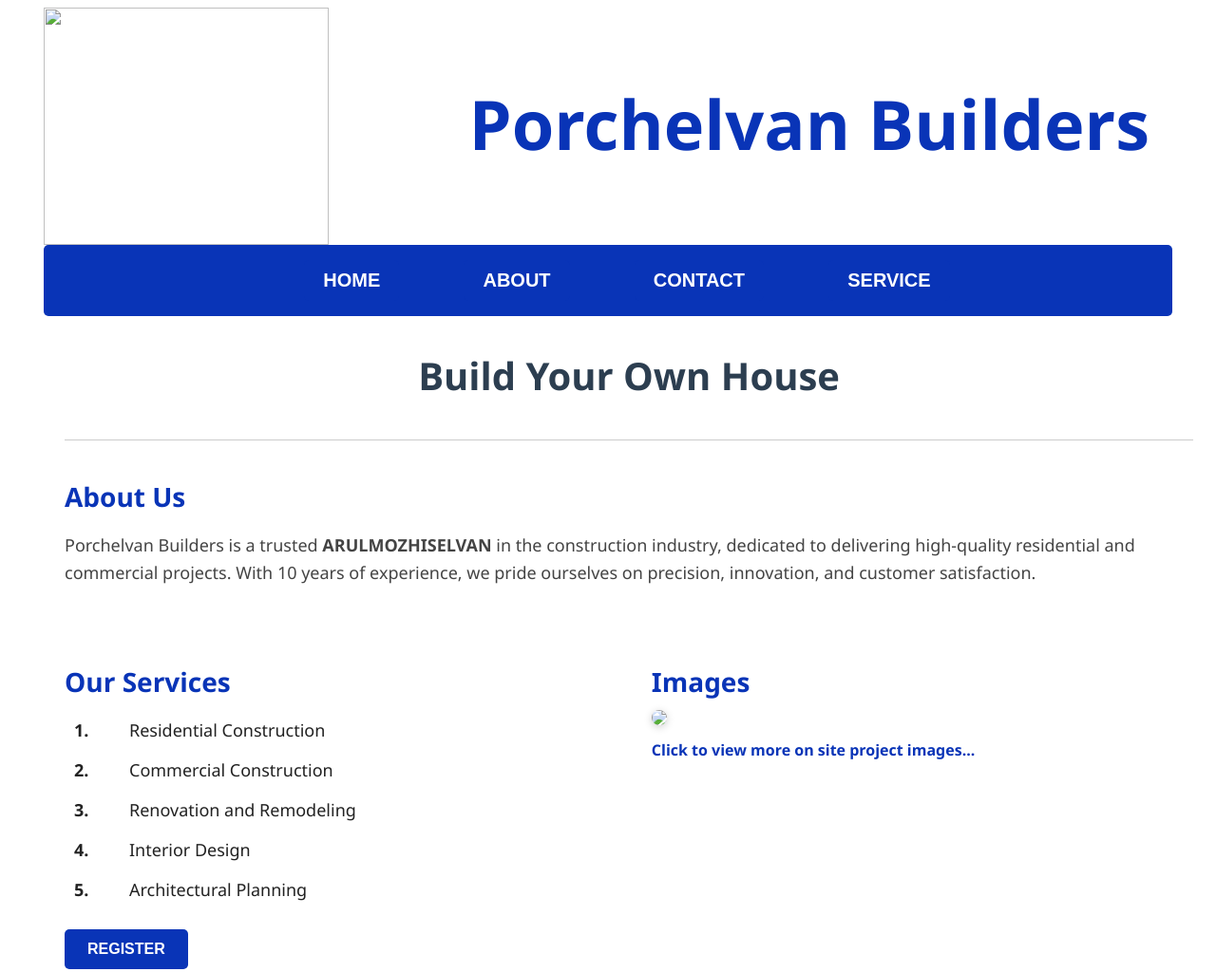
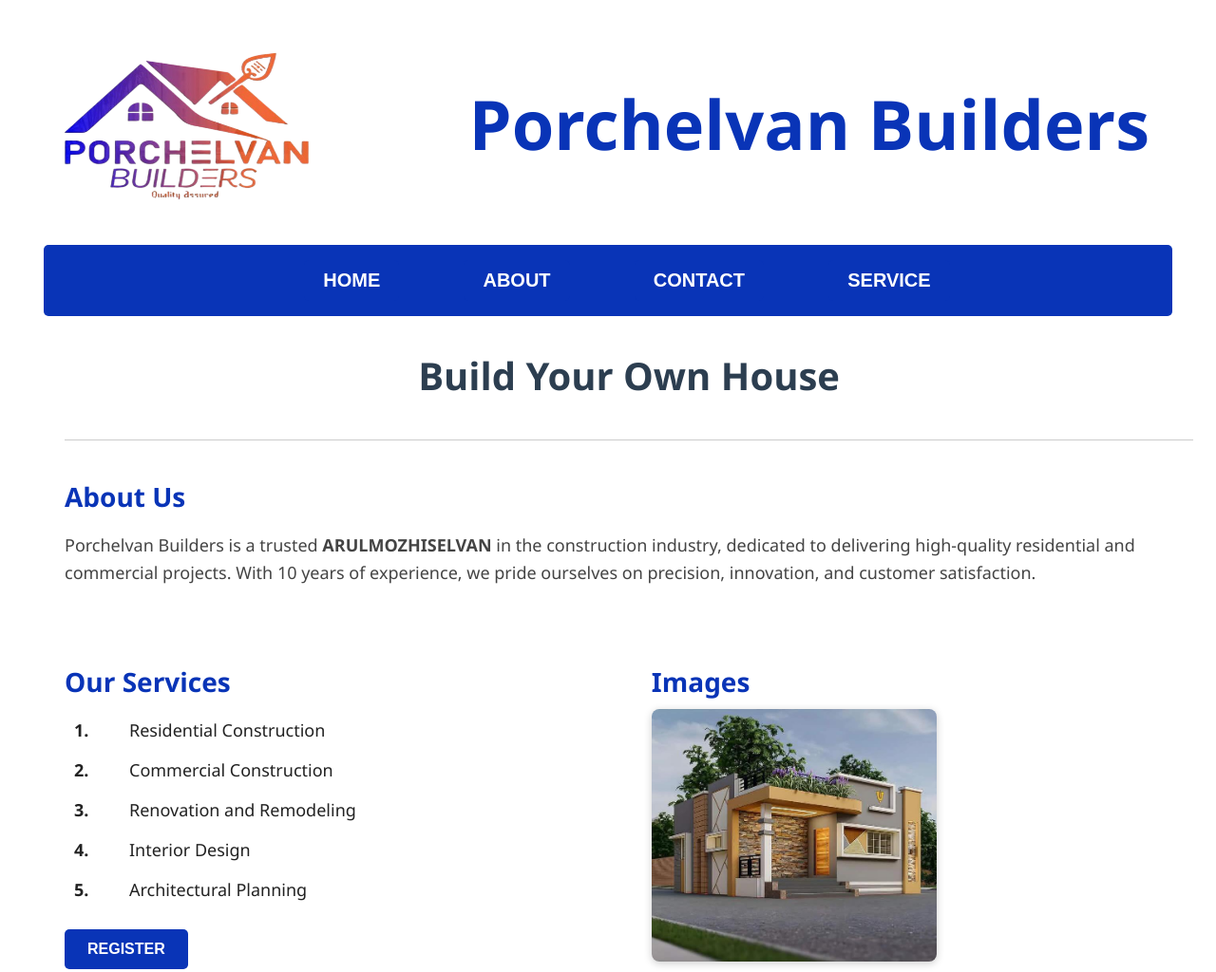
Before and after one commit to Ragulkannadasan/Porchelvan-Builders, a plain HTML site: page index.html in a window 1280 px wide. Shown: the top 1024 px of the page at 95% size. Drawn offline with Linux system fonts and the light colour scheme.

Commit message:
Update index.html

```diff
--- a/index.html
+++ b/index.html
@@ -10,7 +10,7 @@
     <div class="header">
         <div class="h">
             <div class="logo">
-                <img src="image/logo.png" width="300px" height="250px" />
+                <img src="logo.png" width="300px" height="250px" />
             </div>
             <div class="name">
                 <span class="n">
@@ -74,7 +74,7 @@
 
             <div class="resource">
                 <h2>Images</h2>
-                <img src="image/image3.jpg" width="300px">
+                <img src="image3.jpg" width="300px">
                 <a href="gallery.html">Click to view more on site project images...</a>
             </div>
             <div style="clear: both;"></div>
```
